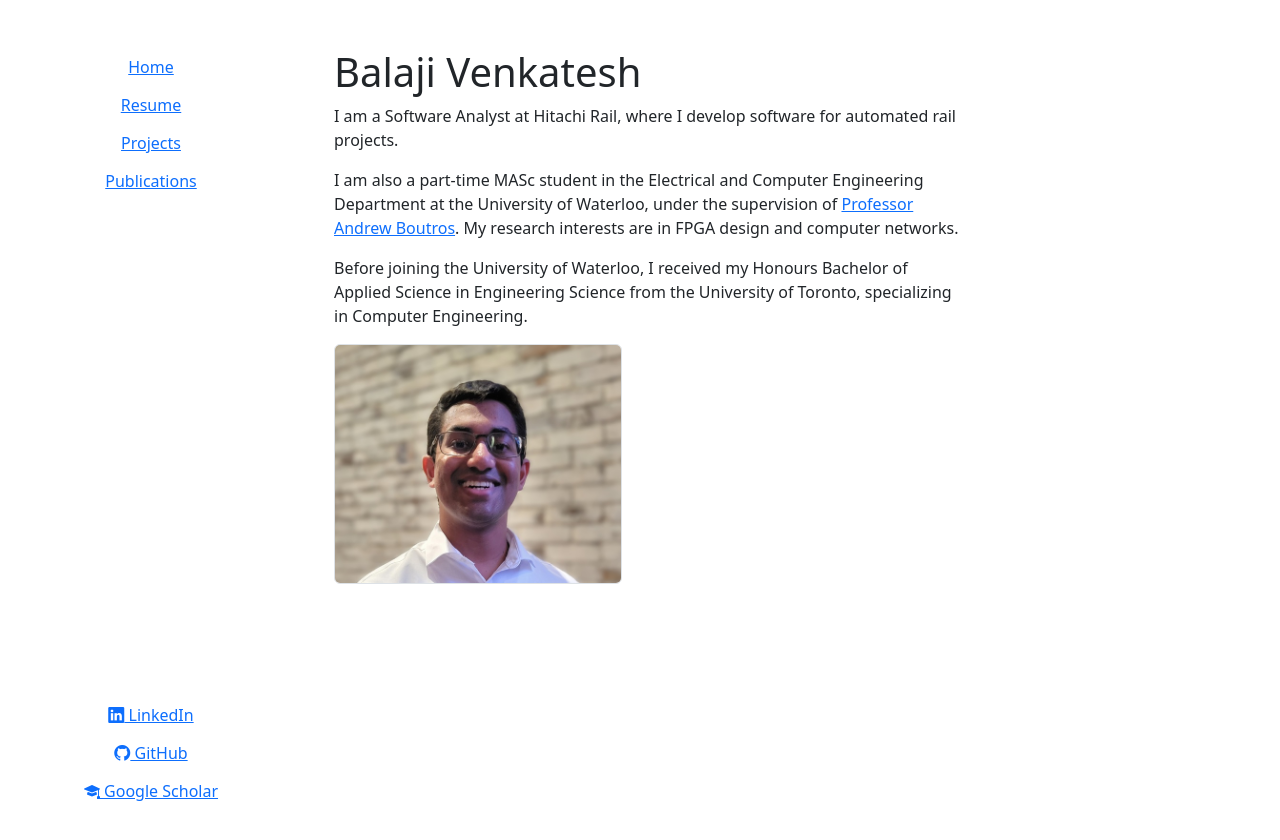
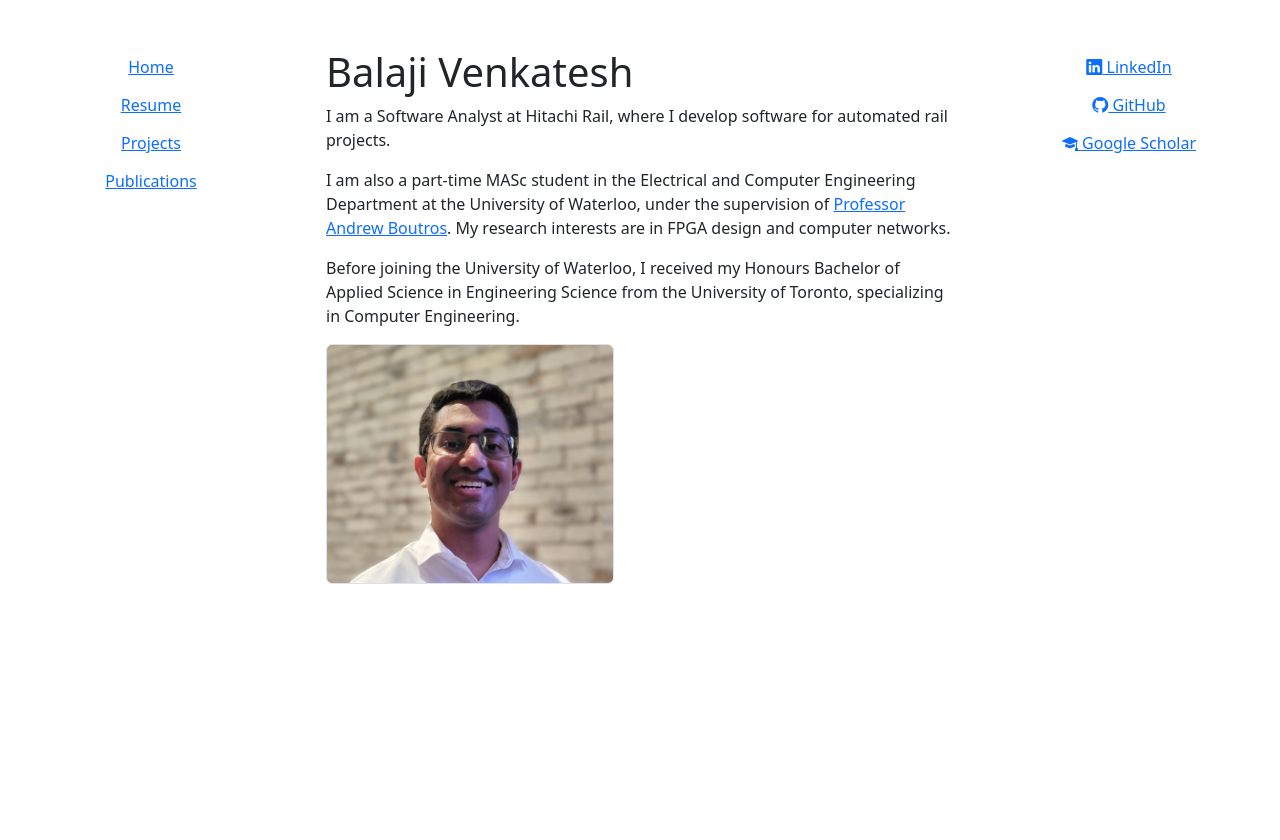
Before and after one commit to balaji-venkatesh/balaji-venkatesh.github.io, a Jekyll site: the page built from README.md, in a window 1280 px wide. Shown: the top 840 px of the page. Built offline with Jekyll 4.4.1, drawn with Linux system fonts in a browser that asks for light colours.

Commit message:
Try this with spacing

```diff
--- a/_layouts/default.html
+++ b/_layouts/default.html
@@ -20,7 +20,7 @@
         <a class="btn btn-link" href="/projects">Projects</a>
         <a class="btn btn-link" href="/publications">Publications</a>
    </div></nav>
-    <div class="col-md-6 my-md-5 mx-2">
+    <div class="col-md-6 my-md-5">
         {{ content }}
     </div>
     <nav class="col-md-3 my-md-5"><div class="vstack">
```
